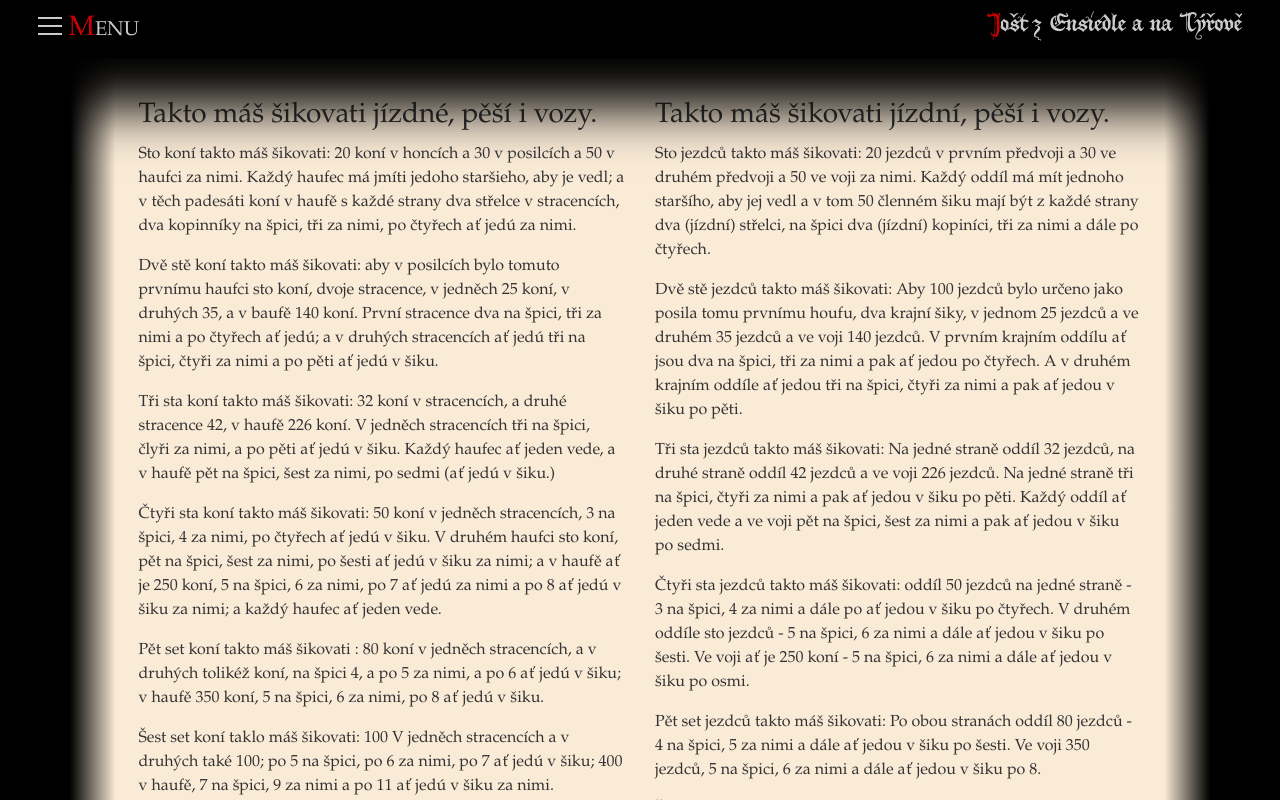
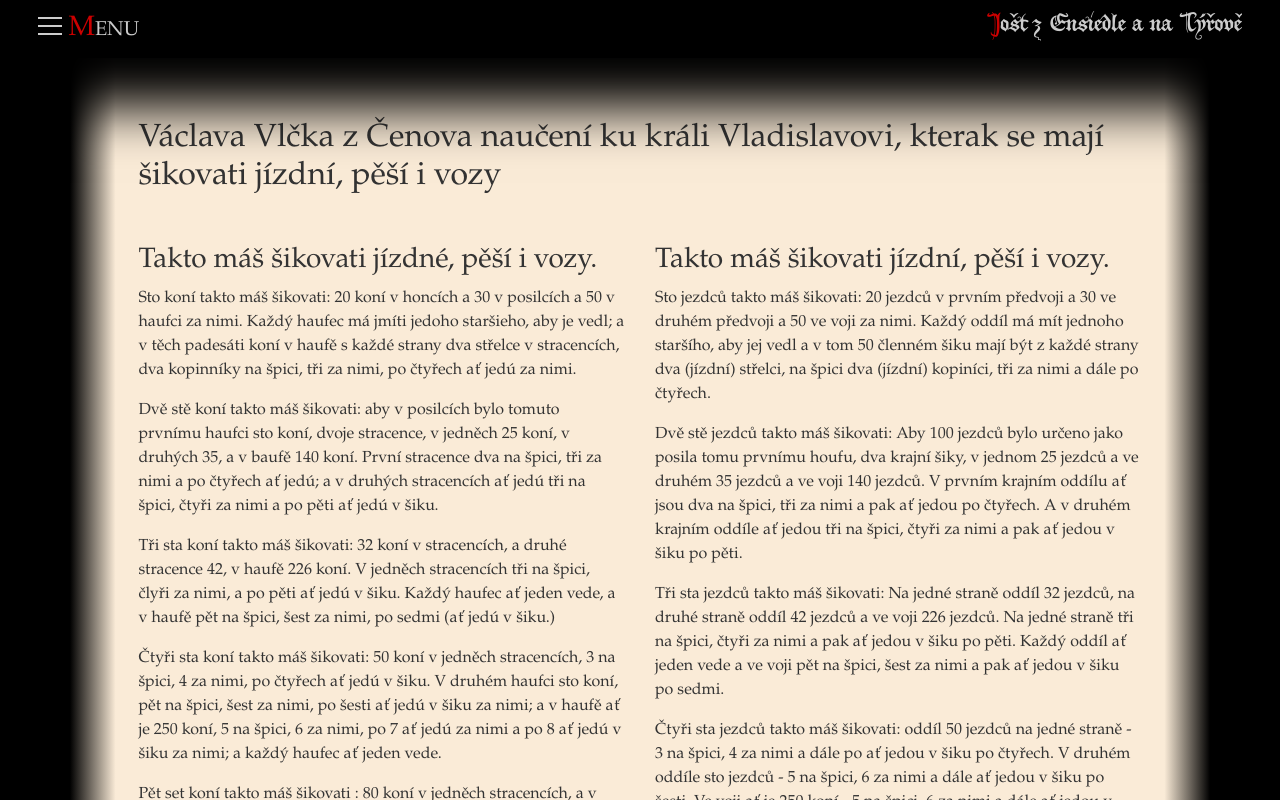
Before and after one commit to claryaldringen/tyrovsti.cz, a Next.js app: page /vaclav-vlcek-o-sikovani-vojska in a window 1280 px wide. Shown: the top 800 px of the page. Built offline with nearby package versions, Linux system fonts and the light colour scheme.

Commit message:
Překlad Vlčka 17

```diff
--- a/pages/panske-pokryvky-hlavy.js
+++ b/pages/panske-pokryvky-hlavy.js
@@ -1,3 +1,4 @@
+import React from 'react'
 import { Menu } from '../components/Menu'
 import { Col, Container, Row } from 'reactstrap'
 import Image from 'next/image'
--- a/pages/vaclav-vlcek-o-sikovani-vojska.js
+++ b/pages/vaclav-vlcek-o-sikovani-vojska.js
@@ -8,13 +8,23 @@ const Page = () => {
     <>
       <Head>
         <title>
-          Jošt z Einsiedle a na Týřově - Václav Vlček: O šikování vojska
+          Jošt z Einsiedle a na Týřově - Václava Vlčka z Čenova naučení ku králi
+          Vladislavovi, kterak se mají šikovati jízdní, pěší i vozy
         </title>
       </Head>
       <Menu />
       <Container>
         <Row>
           <Col className="text">
+            <Row>
+              <Col>
+                <h2>
+                  Václava Vlčka z Čenova naučení ku králi Vladislavovi, kterak
+                  se mají šikovati jízdní, pěší i vozy
+                </h2>
+                <p>&nbsp;</p>
+              </Col>
+            </Row>
             <Row>
               <Col md={6}>
                 <h3>Takto máš šikovati jízdné, pěší i vozy.</h3>
--- a/styles/globals.css
+++ b/styles/globals.css
@@ -24,14 +24,14 @@ a {
 }
 
 .text {
-  padding: 100px 6% !important;
+  padding: 120px 6% !important;
   background: linear-gradient(90deg, #000000, #faebd7 4%, #faebd7 96%, #000000);
   color: #333333;
 }
 
 .menu {
   background: #000000;
-  box-shadow: 0px 0px 50px 50px #000000;
+  box-shadow: 0 0 50px 50px #000000;
   color: #cccccc;
   padding: 8px 3%;
   position: fixed;
```
